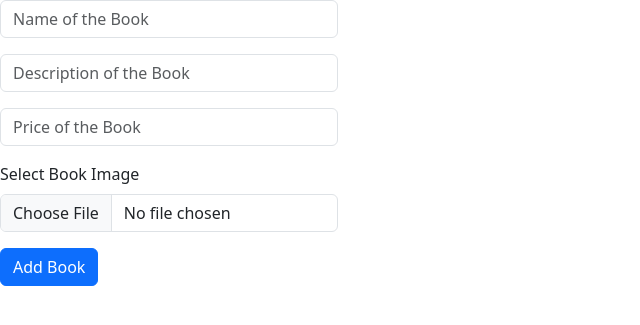
After one commit to Etthox/django-introduction, a Django app: page /add/ in a window 1280 px wide. The commit adds this page. Shown: the top 325 px of the page, without its empty margins (0-640 px from the left). Run offline with Django 5.2, Linux system fonts and the light colour scheme.

Commit message:
feat: "adding a page to add new books and saving throught a post method"

```diff
--- /dev/null
+++ b/mysite/myapp/templates/myapp/add_book.html
@@ -0,0 +1,32 @@
+<!DOCTYPE html>
+<html lang="en">
+<head>
+    <link href="https://cdn.jsdelivr.net/npm/bootstrap@5.3.3/dist/css/bootstrap.min.css" rel="stylesheet" integrity="sha384-QWTKZyjpPEjISv5WaRU9OFeRpok6YctnYmDr5pNlyT2bRjXh0JMhjY6hW+ALEwIH" crossorigin="anonymous">
+</head>
+<body>
+    <form method="POST" enctype="multipart/form-data" class="row g-3">
+        {% csrf_token %}
+        <div class="col-auto">
+            <div class="mb-3">
+                <label for="inputPassword2" class="visually-hidden">Name</label>
+                <input type="text" name="name" class="form-control" id="name" placeholder="Name of the Book">
+            </div>
+            <div class="mb-3">
+                <label for="inputPassword2" class="visually-hidden">Description</label>
+                <input type="text" name="description" class="form-control" id="description" placeholder="Description of the Book">
+            </div>
+            <div class="mb-3">
+                <label for="inputPassword2" class="visually-hidden">Price</label>
+                <input type="text" name="price" class="form-control" id="price" placeholder="Price of the Book">
+            </div>
+            <div class="mb-3">
+                <label for="formFile" class="form-label">Select Book Image</label>
+                <input class="form-control" name="book_image" type="file" id="book_image">
+            </div>
+            <div class="mb-3">
+                <button type="submit" class="btn btn-primary mb-3">Add Book</button>
+            </div>
+        </div>
+    </form>
+</body>
+</html>
--- a/mysite/myapp/templates/myapp/base.html
+++ b/mysite/myapp/templates/myapp/base.html
@@ -3,7 +3,8 @@
 <html lang="en">
 <head>
             <link href="https://cdn.jsdelivr.net/npm/bootstrap@5.3.3/dist/css/bootstrap.min.css" rel="stylesheet" integrity="sha384-QWTKZyjpPEjISv5WaRU9OFeRpok6YctnYmDr5pNlyT2bRjXh0JMhjY6hW+ALEwIH" crossorigin="anonymous">
-            <link rel="stylesheet" href="{% static 'myapp/syle.css' %}">
+            <link rel="stylesheet" href="{% static 'myapp/style.css' %}">
+</head>
 <body>
     <nav class="navbar navbar-expand-lg bg-body-tertiary">
         <div class="container-fluid">
--- a/mysite/myapp/urls.py
+++ b/mysite/myapp/urls.py
@@ -8,4 +8,5 @@ urlpatterns = [
     path('', views.index,name='index'),
     path('products/', views.products,name='products'),
     path('book/<int:book_id>/', views.details, name='details'),
+    path('add/', views.add_book, name='add_book')
 ]
--- a/mysite/myapp/views.py
+++ b/mysite/myapp/views.py
@@ -1,5 +1,5 @@
 from django.shortcuts import render
-from django.http import HttpResponse
+from django.http import HttpResponse, HttpResponseRedirect
 from .models import Book
 
 
@@ -16,3 +16,22 @@ def details(request,book_id):
 
 def products(request):
     return HttpResponse('There are some Products:')
+
+def add_book(request):
+    if request.method == "POST":
+        name = request.POST.get('name')
+        description = request.POST.get('description')
+        price = request.POST.get('price')
+
+        if 'book_image' in request.FILES:
+            book_image = request.FILES['book_image']
+        else:
+            book_image = None
+
+        book = Book(name=name, description=description, price=price, book_image=book_image)
+
+        book.save()
+
+        return HttpResponseRedirect('/')
+
+    return render(request, 'myapp/add_book.html')
```
Also changed, not shown: mysite/db.sqlite3, mysite/media/book_images/dsdds.png (added), mysite/media/book_images/thumb.png (added).
